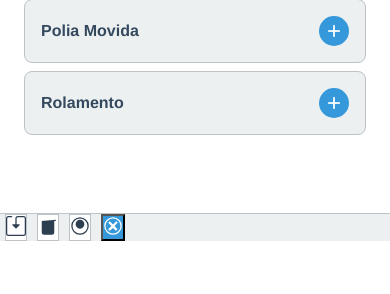
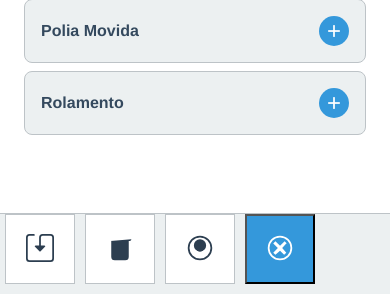
Before and after one commit to Jonathan0078/Dockerfile-, a Flask app: page /dashboard in a window 390 px wide. Shown: the part 920-1214 px from the top of the page. Before the commit the page ends 1161 px from the top, so only its background shows below. Run offline with Flask 3, Linux system fonts and the light colour scheme; the visitor is signed in with stand-in values (Sample User, id 1); data that the repository does not hold is empty; some libraries are stand-ins or nearby versions.

Commit message:
Update style.css

```diff
--- a/static/style.css
+++ b/static/style.css
@@ -449,6 +449,7 @@ aside h2, aside h3 {
     margin: 0 5px;
 }
 
+
 /* --- ADAPTAÇÃO PARA DISPOSITIVOS MÓVEIS --- */
 @media (max-width: 768px) {
     .platform-container {
@@ -488,5 +489,16 @@ aside h2, aside h3 {
 
     #mobile-action-bar {
         display: flex; /* Garante que a barra de ação móvel esteja visível */
+        /* Aumentando o tamanho dos botões na barra de ação móvel */
+        height: 80px; /* Aumenta a altura da barra */
+    }
+    #mobile-action-bar .btn {
+        width: 70px; /* Torna os botões maiores */
+        height: 70px; /* Torna os botões maiores */
+    }
+    /* Opcional: ajustar tamanho do ícone SVG dentro dos botões */
+    #mobile-action-bar .btn svg {
+        width: 28px; /* Aumenta o ícone SVG */
+        height: 28px; /* Aumenta o ícone SVG */
     }
 }
```
